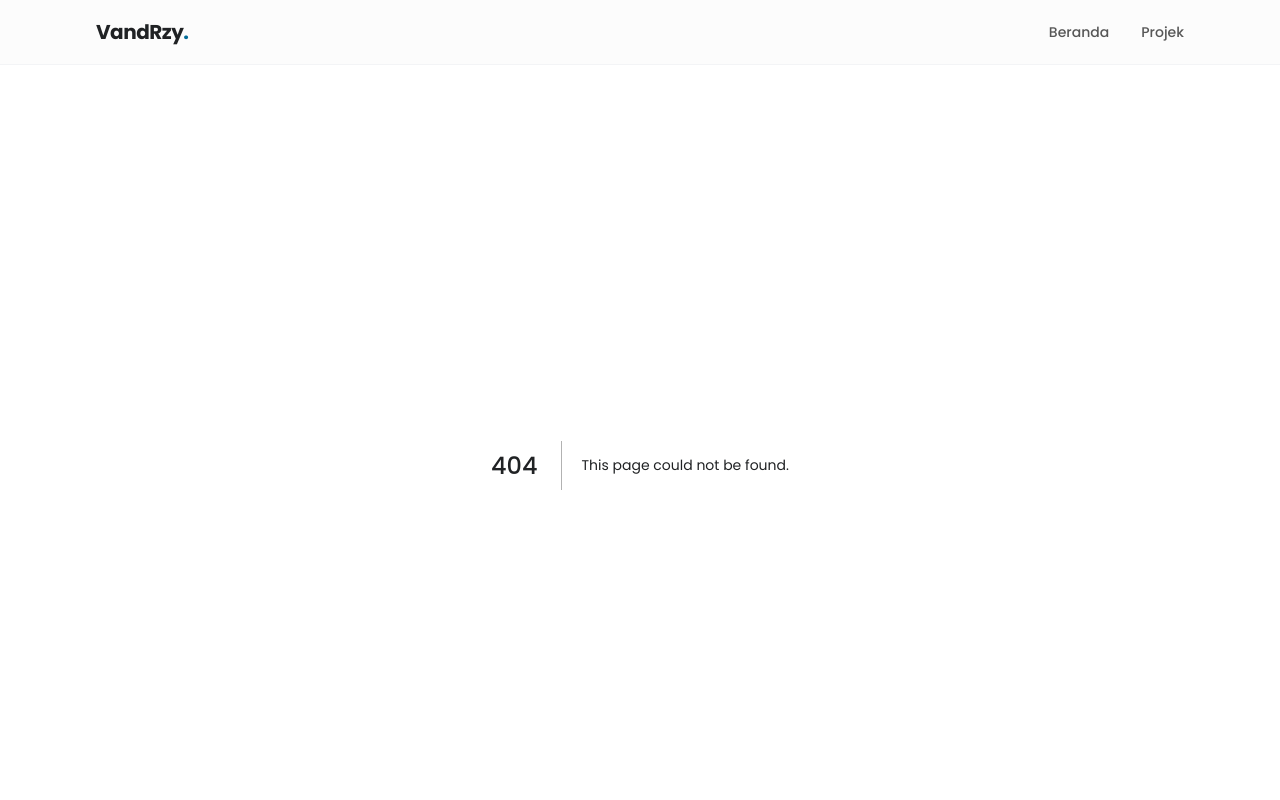
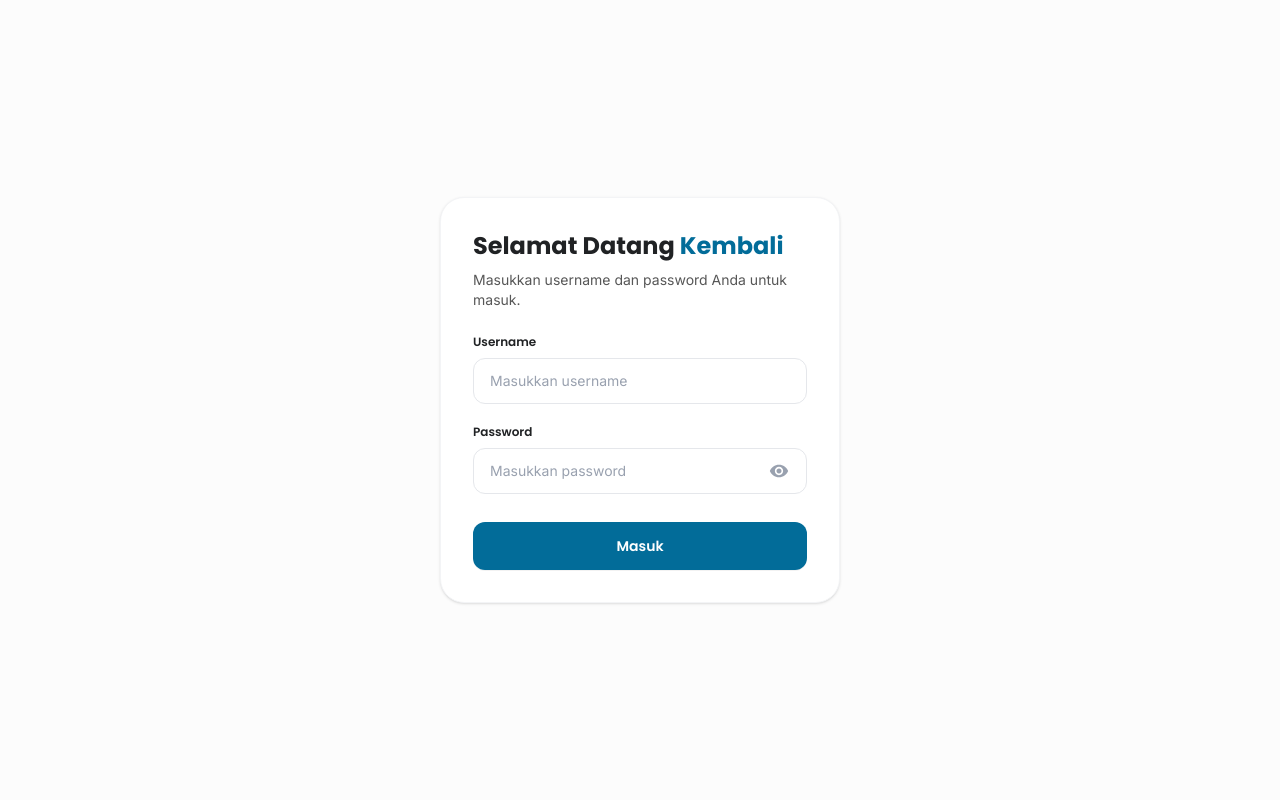
Before and after one commit to vandrzy/portofolio-nextjs, a Next.js app: page /login in a window 1280 px wide. Before the commit this address had no page. Shown: the top 800 px of the page. Built offline with nearby package versions, Linux system fonts and the light colour scheme.

Commit message:
create login page

```diff
--- a/src/app/globals.css
+++ b/src/app/globals.css
@@ -26,3 +26,9 @@ h1, h2, h3, h4, h5, h6 {
   font-family: var(--font-poppins), sans-serif;
   color: #202224;
 }
+
+/* Hide default browser password reveal button (Edge/IE) */
+input[type="password"]::-ms-reveal,
+input[type="password"]::-ms-clear {
+  display: none;
+}
--- a/src/app/layout.tsx
+++ b/src/app/layout.tsx
@@ -1,7 +1,6 @@
 import type { Metadata } from "next";
 import { Poppins, Inter } from "next/font/google";
-import Navbar from "@/components/Navbar";
-import Footer from "@/components/Footer";
+import LayoutShell from "@/components/LayoutShell";
 import "./globals.css";
 
 const poppins = Poppins({
@@ -32,9 +31,7 @@ export default function RootLayout({
       className={`${poppins.variable} ${inter.variable} h-full antialiased`}
     >
       <body className="min-h-full flex flex-col bg-[#fcfcfc] text-[#575757] font-sans">
-        <Navbar />
-        <main className="flex-1">{children}</main>
-        <Footer />
+        <LayoutShell>{children}</LayoutShell>
       </body>
     </html>
   );
--- /dev/null
+++ b/src/app/login/page.tsx
@@ -0,0 +1,102 @@
+"use client";
+
+import { useState } from "react";
+
+export default function LoginPage() {
+  const [username, setUsername] = useState("");
+  const [password, setPassword] = useState("");
+  const [showPassword, setShowPassword] = useState(false);
+
+  const handleSubmit = (e: React.FormEvent) => {
+    e.preventDefault();
+    // Handle login submission logic here when backend API is available
+    console.log("Login submitted:", { username, password });
+  };
+
+  return (
+    <div className="max-w-md mx-auto px-4 sm:px-6 py-12 md:py-20">
+      <div className="bg-white rounded-3xl border border-gray-100 p-8 shadow-sm space-y-6">
+        {/* Header */}
+        <div className="space-y-2 text-center md:text-left">
+          <h1 className="font-poppins font-bold text-2xl text-[#202224]">
+            Selamat Datang <span className="text-[#026c99]">Kembali</span>
+          </h1>
+          <p className="text-sm text-[#575757]">
+            Masukkan username dan password Anda untuk masuk.
+          </p>
+        </div>
+
+        {/* Form */}
+        <form onSubmit={handleSubmit} className="space-y-5">
+          {/* Username Input */}
+          <div className="space-y-2">
+            <label
+              htmlFor="username"
+              className="block text-xs font-semibold font-poppins text-[#202224]"
+            >
+              Username
+            </label>
+            <input
+              id="username"
+              type="text"
+              required
+              value={username}
+              onChange={(e) => setUsername(e.target.value)}
+              placeholder="Masukkan username"
+              className="w-full px-4 py-3 rounded-xl border border-gray-200 focus:outline-none focus:border-[#026c99] text-sm text-[#202224] placeholder-gray-400 transition-colors"
+            />
+          </div>
+
+          {/* Password Input */}
+          <div className="space-y-2">
+            <label
+              htmlFor="password"
+              className="block text-xs font-semibold font-poppins text-[#202224]"
+            >
+              Password
+            </label>
+            <div className="relative">
+              <input
+                id="password"
+                type={showPassword ? "text" : "password"}
+                required
+                value={password}
+                onChange={(e) => setPassword(e.target.value)}
+                placeholder="Masukkan password"
+                className="w-full px-4 py-3 pr-12 rounded-xl border border-gray-200 focus:outline-none focus:border-[#026c99] text-sm text-[#202224] placeholder-gray-400 transition-colors"
+              />
+              <button
+                type="button"
+                onClick={() => setShowPassword(!showPassword)}
+                aria-label={showPassword ? "Sembunyikan password" : "Tampilkan password"}
+                className="absolute right-3.5 top-1/2 -translate-y-1/2 text-gray-400 hover:text-[#026c99] p-1 transition-colors flex items-center justify-center"
+              >
+                {showPassword ? (
+                  /* Eye Off Icon */
+                  <svg className="w-5 h-5 fill-current" viewBox="0 0 24 24">
+                    <path d="M12 7c2.76 0 5 2.24 5 5 0 .65-.13 1.26-.36 1.83l2.92 2.92c1.51-1.26 2.7-2.89 3.44-4.75-1.73-4.39-6-7.5-11-7.5-1.4 0-2.74.25-3.98.7l2.16 2.16C10.74 7.13 11.35 7 12 7zM2 4.27l2.28 2.28.46.46C3.08 8.3 1.78 10.02 1 12c1.73 4.39 6 7.5 11 7.5 1.55 0 3.03-.3 4.38-.84l.42.42L19.73 22 21 20.73 3.27 3 2 4.27zM7.53 9.8l1.55 1.55c-.05.21-.08.43-.08.65 0 1.66 1.34 3 3 3 .22 0 .44-.03.65-.08l1.55 1.55c-.67.33-1.41.53-2.2.53-2.76 0-5-2.24-5-5 0-.79.2-1.53.53-2.2zm4.31-.78l3.15 3.15.02-.17c0-1.66-1.34-3-3-3l-.17.02z" />
+                  </svg>
+                ) : (
+                  /* Eye Icon */
+                  <svg className="w-5 h-5 fill-current" viewBox="0 0 24 24">
+                    <path d="M12 4.5C7 4.5 2.73 7.61 1 12c1.73 4.39 6 7.5 11 7.5s9.27-3.11 11-7.5c-1.73-4.39-6-7.5-11-7.5zM12 17c-2.76 0-5-2.24-5-5s2.24-5 5-5 5 2.24 5 5-2.24 5-5 5zm0-8c-1.66 0-3 1.34-3 3s1.34 3 3 3 3-1.34 3-3-1.34-3-3-3z" />
+                  </svg>
+                )}
+              </button>
+            </div>
+          </div>
+
+          {/* Submit Button */}
+          <div className="pt-2">
+            <button
+              type="submit"
+              className="w-full py-3.5 rounded-xl bg-[#026c99] hover:bg-[#02577c] text-white font-poppins font-semibold text-sm transition-all shadow-2xs cursor-pointer"
+            >
+              Masuk
+            </button>
+          </div>
+        </form>
+      </div>
+    </div>
+  );
+}
--- /dev/null
+++ b/src/components/LayoutShell.tsx
@@ -0,0 +1,26 @@
+"use client";
+
+import { usePathname } from "next/navigation";
+import Navbar from "@/components/Navbar";
+import Footer from "@/components/Footer";
+
+export default function LayoutShell({
+  children,
+}: {
+  children: React.ReactNode;
+}) {
+  const pathname = usePathname();
+  const isLoginPage = pathname === "/login";
+
+  if (isLoginPage) {
+    return <main className="flex-1 flex flex-col justify-center">{children}</main>;
+  }
+
+  return (
+    <>
+      <Navbar />
+      <main className="flex-1">{children}</main>
+      <Footer />
+    </>
+  );
+}
```
